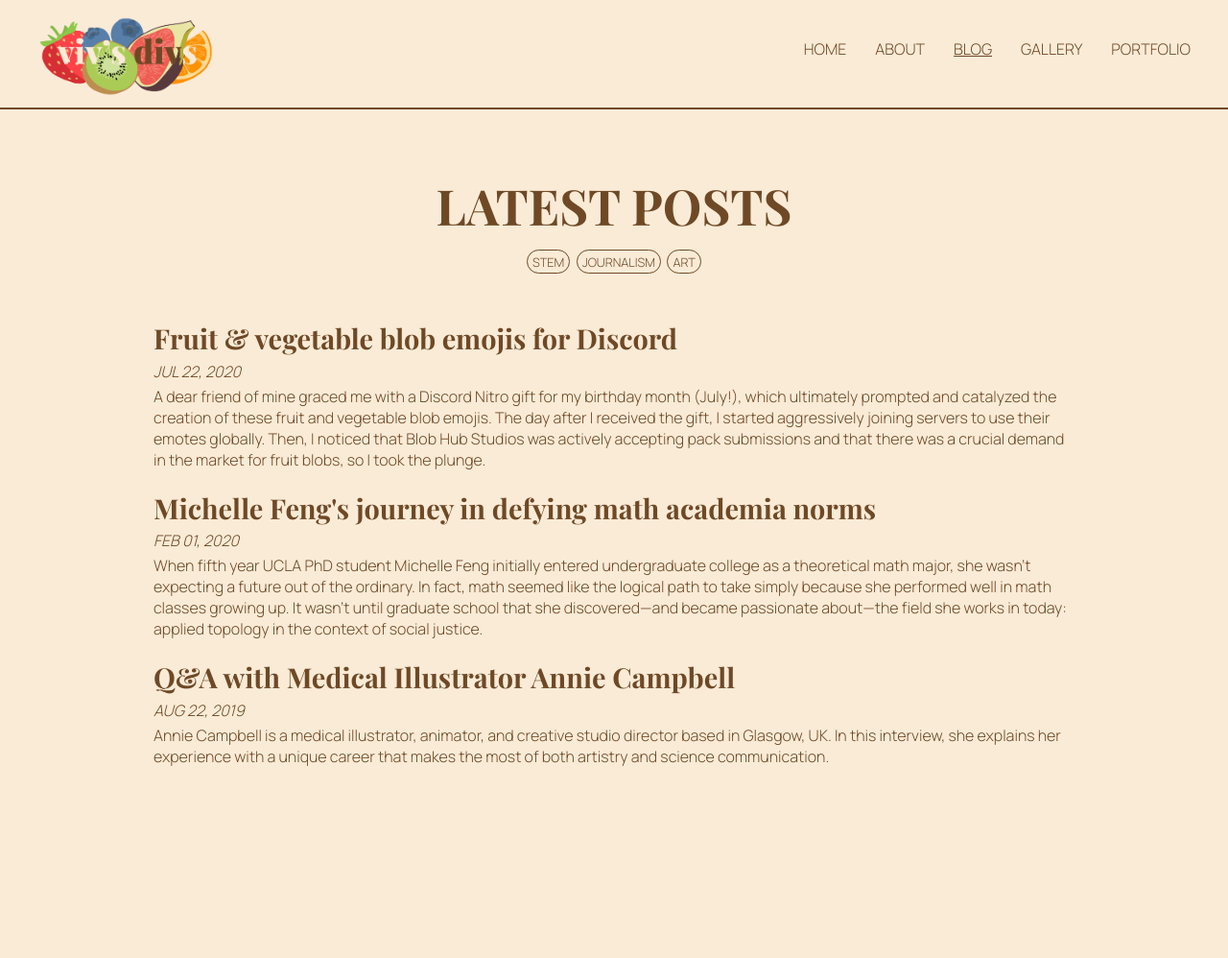
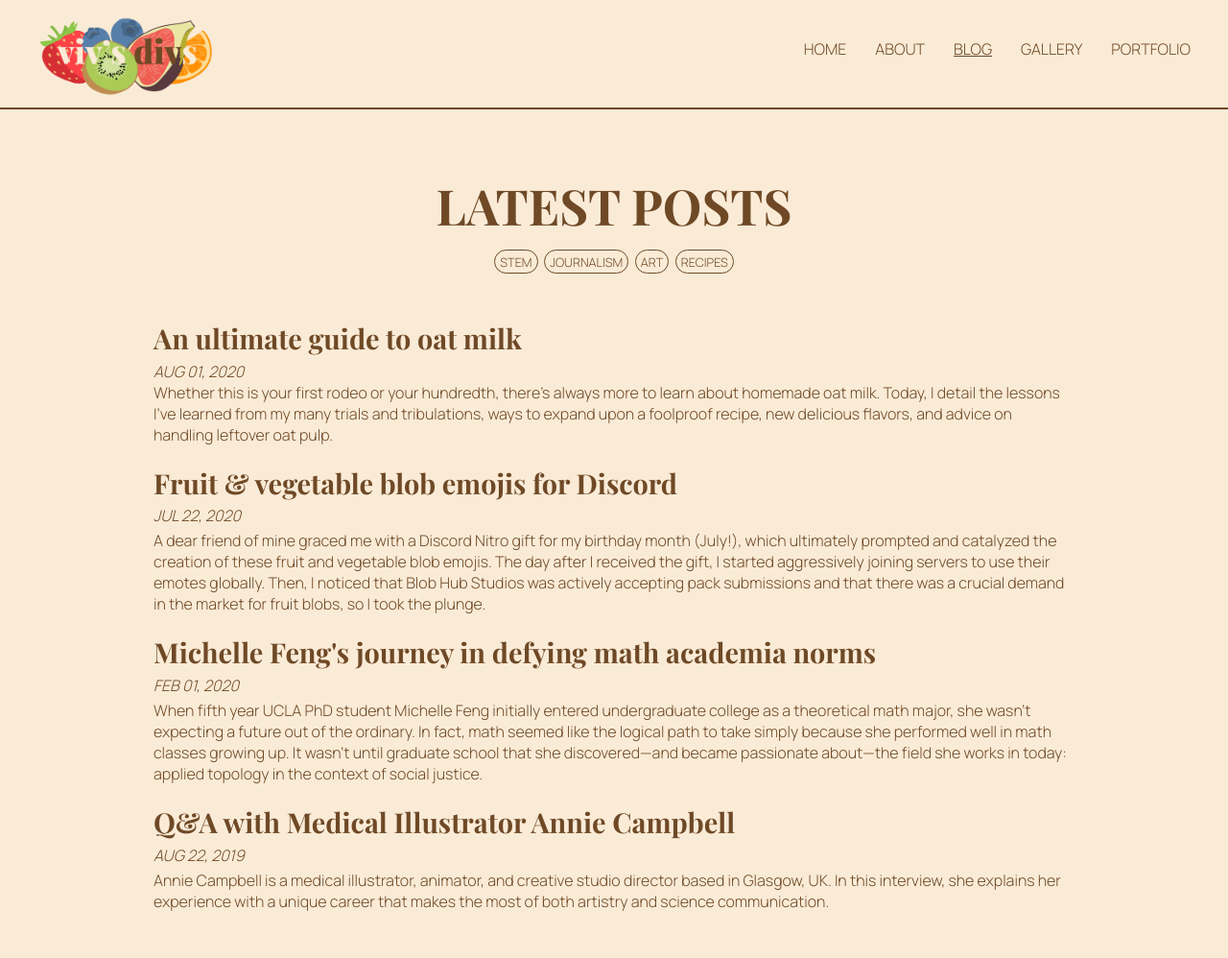
Before and after one commit to vivieli77/vivsdivs, a Jekyll site: the page built from blog.html, in a window 1280 px wide. Shown: the whole page at 96% size. Built offline with Jekyll 4.4.1, drawn with Linux system fonts in a browser that asks for light colours; before the commit the page ends 900 px from its top, so only the background shows below that; some of the changed lines change nothing that is shown.

Commit message:
blog post

```diff
--- /dev/null
+++ b/_posts/2020-08-01-an-ultimate-guide-to-oat-milk.md
@@ -0,0 +1,81 @@
+---
+layout: post
+title: An ultimate guide to oat milk
+tags: stem recipes
+excerpt: Whether this is your first rodeo or your hundredth, there’s always more to learn about homemade oat milk. Today, I detail the lessons I’ve learned from my many trials and tribulations, ways to expand upon a foolproof recipe, new delicious flavors, and advice on handling leftover oat pulp.
+---
+
+Whether this is your first rodeo or your hundredth, there’s always more to learn about homemade oat milk. Today, I detail the lessons I’ve learned from my many trials and tribulations, ways to expand upon a foolproof recipe, new delicious flavors, and advice on handling leftover oat pulp.
+
+Oat milk is by far my favorite milk, in taste but also much more. It's vegan, dairy-free, gluten-free (as long as you use certified GF oats), nut-free, soy-free, and it also saves the environment some heavy lifting. I hope you enjoy this guide!
+<br>
+<br>
+<h2 class="subtitle">Oat milk basics</h2>
+I won't keep you waiting—here's the recipe! Blend together 4 cups of water, 1 cup of oats, 1 teaspoon of vanilla extract, a pinch of salt, and sweetener to taste. Then, strain the mixture with a tea towel or cheesecloth to separate the oat milk from the oat pulp. Sounds simple, right? I can tell you now that it really *is* quite simple, but my first couple "experiments" were so messy and subpar that my mom essentially begged me never to make oat milk again.
+
+My ingredients haven't changed either. I'm not suddenly dishing out hundreds for "higher-quality" ingredients, and I assure you that you also won't need more than the most basic of kitchen staples to make stellar oat milk. So, what's the secret?
+
+Oats are partially composed of starch granules. When heated (such as while cooking oatmeal), these granules swell as they absorb water, a process otherwise known as starch gelatinization. Gelatinization is common to other starches as well, but it begins in oats at around <a class="bloglink" href="http://www.cerealsgrains.org/publications/cc/backissues/1996/Documents/73_271.pdf">45</a>-<a class="bloglink" href="https://www.agriculturejournals.cz/publicFiles/297_2010-CJFS.pdf">60</a>˚C (a range, because I can't seem to find sources that agree).
+
+Starch gelatinization explains exactly why my first batch of oat milk came out gummy and slimy. The unreasonably thick oat lava also all covered my hands, arms, and counter in a layer of goop. I didn't deliberately heat the oat milk, but contact with the whirring mechanical blades of my blender (and my warm hands) led to a gelatinized, unpalatable mess.
+
+Essentially, you'll want to **optimize the cold environment** while making oat milk to avoid the onset of gelatinization. For me, this optimization looks like refrigerating all ingredients for at least a couple hours before blending and straining—especially the water and sweetener (I use three soaked medjool dates). In a similar vein, I keep my blending duration to a minimum: 5-10 second increments, with 10 seconds of "rest time" for the blades in between. I strain as quickly as possible to get my milk back in the fridge, and I also cool my hands down with ice water before working.
+
+That's it! Really. You can play with the thickness by changing the ratio of oats to water (though I'd say to proceed with caution—adjust this little by little). Achieving smooth, creamy, amd fully non-slimy oat milk was truly a cathartic experience for me. However, despite the satisfaction of this success, I continued to look beyond and climb to new heights. Next stop: flavored milk!
+<br>
+<br>
+<h2 class="subtitle">Flavored milk</h2>
+After understanding the thickening properties of oats, mastering the basics for an immaculate milk base follows without a sweat. It's also the hardest part! You really can't go wrong when experimenting with new flavors. Some of my favorite variations include:
+* matcha milk tea (1 tbsp of matcha powder)
+* chocolate milk (2 tbsp of cacao powder)
+* earl grey milk tea (use steeped tea in lieu of water)
+* cold brew latte (1 tsp instant coffee)
+* berry milk (bring berries to a simmer on the stovetop and then cool the liquid mixture in the fridge)
+* red bean milk (use store-bought paste, or make your own—I used an Instant Pot!)
+* cinnamon spice milk (1 tsp cinnamon, 1 tsp pumpkin spice)
+
+<br>
+<div class="blogimages">
+    <div>
+        <img src="/assets/milk1.jpg">
+        <img src="/assets/milk2.jpg">
+    </div>
+</div>
+
+<div class="caption">Matcha oat milk and cherry blossoms.</div>
+
+Flavors I haven't tried (but you definitely should) include black sesame milk and golden milk. Reap the extensive health benefits of turmeric! The doors are wide open, and I trust that you'll discover even more ingenious flavors.
+<br>
+<br>
+<h2 class="subtitle">What to do with oat pulp</h2>
+Maybe you now have show-stopping lavender oat milk, but you're still staring at the leftover pile of oat pulp beside it. Fear not! This slightly slimy glob is actually high nutritious and easily incorporated into a variety of recipes. I've seen people utilize this pulp in dishes from cookies (only for those who eat gluten or have access to a gluten-free baking flour mix, usually!) to guacamole, but I usually prefer to throw it in as an addition to my pancake and brownie recipes.
+
+Here's my brownie recipe. It's food processor-friendly!
+### Ingredients:
+* oat pulp!
+* **3** bananas (or another sweetener)
+* **2** eggs
+* **¼ cup** oil (coconut, olive, etc.)
+* **½ cup** nut butter (I use peanut butter powder!)
+* **1 tsp** vanilla extract
+* **1 tsp** instant coffee powder
+* **1 tsp** baking powder
+* **1 tsp** cinnamon
+* **¼ tsp** salt
+* **1 cup** oat flour
+* **1 cup** almond flour
+
+### Instructions:
+1. Blend or mix it all together!
+1. Bake at 350˚F for 25-30 min.
+If you make slight adjustments to the ratio (such as using ¼ cup sweetener instead of bananas), don't sweat it! I've found that this recipe is extremely forgiving. In fact, you could hike the amount of flour and nut butter, and make brownie-cookies instead. I attempted this once by winging it and they turned out amazing, just like the sandwich cookies from ice cream sandwiches.
+
+For pancakes, adding in oat pulp is even more lax. Add it to your current recipe for a fiber boost!
+<br>
+<br>
+<h2 class="subtitle">Additional notes</h2>
+While this homemade oat milk is amazing cold and at room temperature, it'll still cook up when heated. This means no steamy, creamy lattes unless you add stabilizers that prevent gelatinization. The good news is that most store-bought oat milk brands use stabilizers, so I frequently make myself hot matcha lattes with Trader Joe's oat milk instead.
+
+On the other hand, there *is* a scenario where homemade oat milk is preferable to its store-bought counterpart, namely oat yogurt. Whereas we're avoiding gelatinization while making oat milk, we actually take advantage oat starch gelatinization while making oat yogurt. With most non-dairy milks (almond, cashew, soy), we usually need a thickener to give the yogurt structure, whether it be pectin, agar-agar, or another gelatinous agent. However, this thickening property of oats is built in! Homemade oat yogurt follows effectively the same process as oat milk, other than that you don't have to keep anything cold. The strained milk mix is strained on the stove right after, anyway! I use this <a class="bloglink" href="https://myfermentedfoods.com/how-make-vegan-yogurt/">recipe</a>, and it's continuously served me well.
+
+So, this is it. Oat my goodness! I look forward to the new heights that you'll bring this information to—new innovative techniques, visionary flavors, and groundbreaking recipes and applications. Wishing you my best :)
--- a/_sass/main.scss
+++ b/_sass/main.scss
@@ -376,3 +376,13 @@ body::-webkit-scrollbar-thumb {
     color: #6F4926;
   }
 }
+.blogimages{
+  display: inline;
+  text-align: center;
+  margin: auto;
+  img {
+    display: inline;
+    width: 20vw;
+    padding: 0em 1em 0.5em 1em;
+  }
+}
```
Also changed, not shown: 2 other files.
